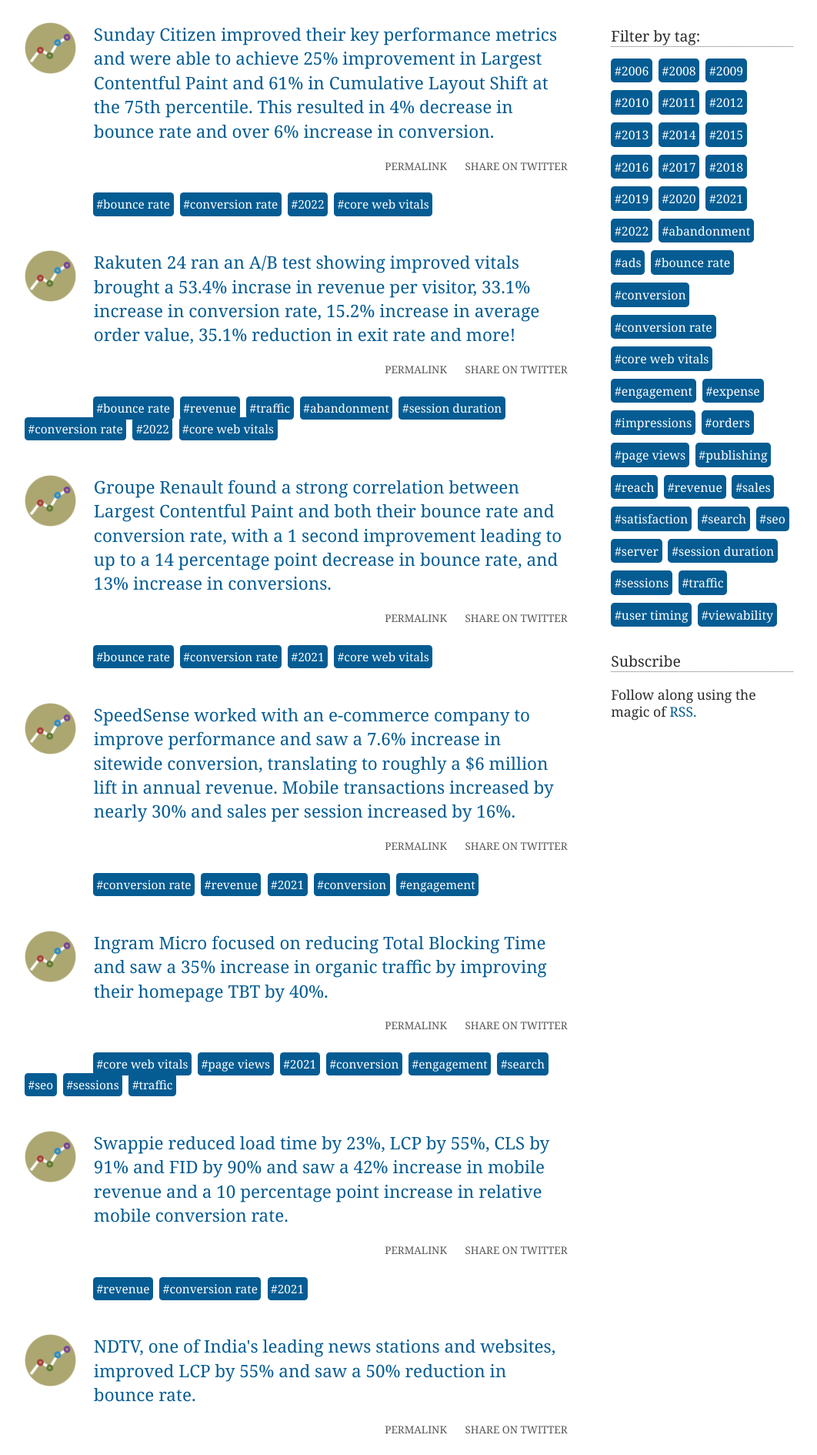
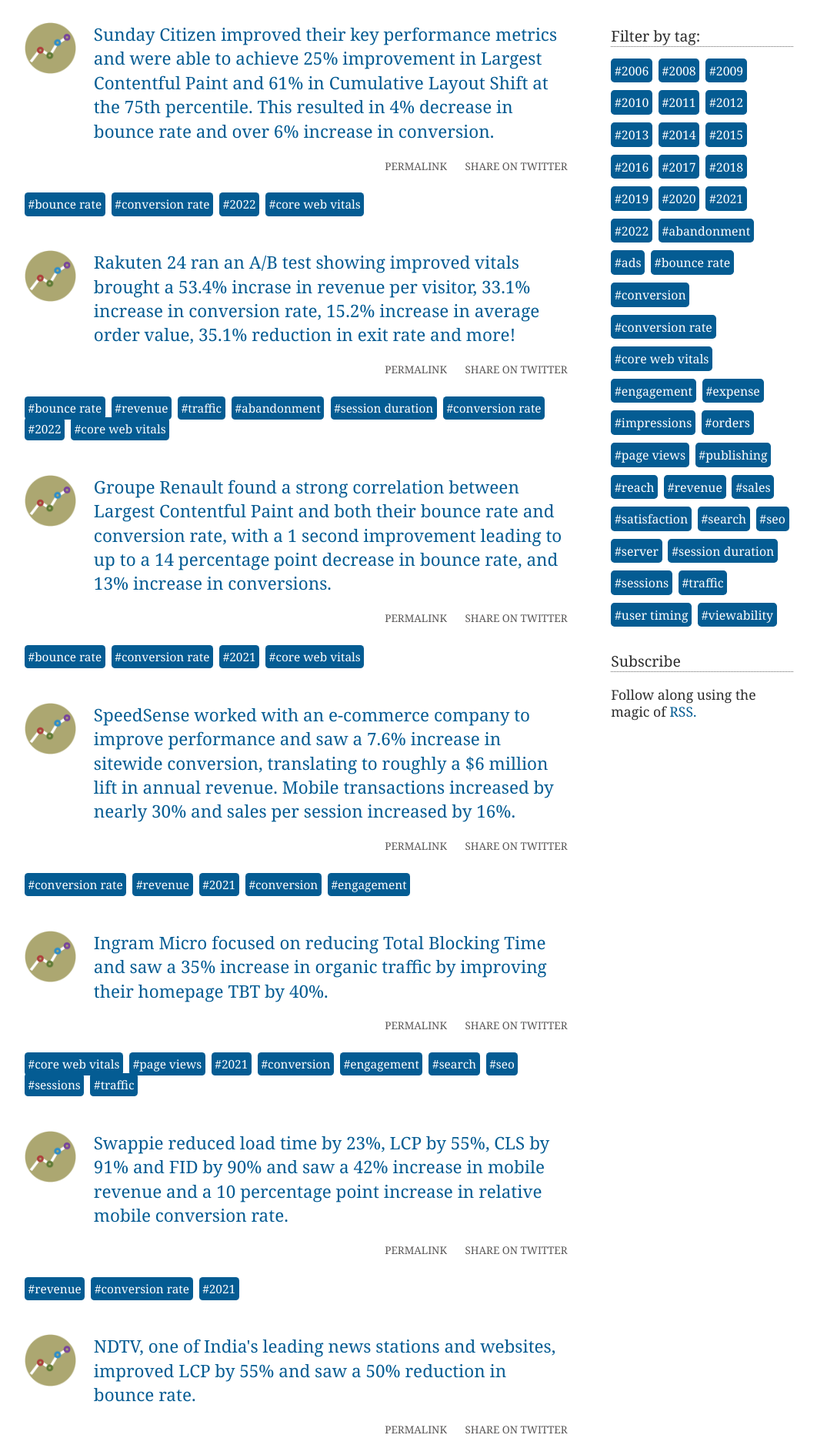
Before and after one commit to tkadlec/WPOStats, a Jekyll site: the page built from index.html, in a window 1280 px wide. Shown: the part 335-2225 px from the top of the page at 77% size, without its empty margins (104-1166 px from the left). Built offline with Jekyll 4.4.1, drawn with Linux system fonts in a browser that asks for light colours; the list of posts is cut into pages by our own code.

Commit message:
Update _slats.scss
remove left padding

```diff
--- a/_sass/objects/_slats.scss
+++ b/_sass/objects/_slats.scss
@@ -59,10 +59,5 @@
 		border-bottom: darken($blue, 15);
 		color: darken($blue, 15);
 	}
-	.tags{
-		@media screen and (min-width: $bp-xsmall) {
-			padding-left: 4.631578947em;
-		}
 
-	}
 }
```
